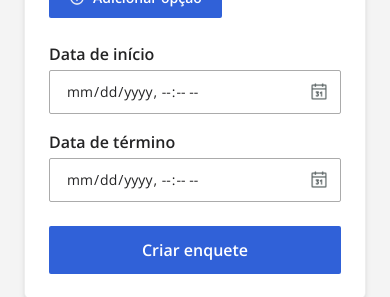
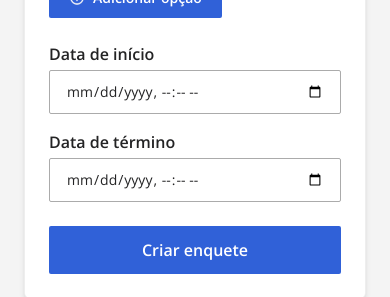
Before and after one commit to gabrielportodev/realtime-polls, a Next.js app: page /polls/new in a window 390 px wide. Shown: the part 548-845 px from the top of the page. Built offline with nearby package versions, Linux system fonts and the light colour scheme.

Commit message:
fix: corrige responsividade e acessibilidade visual nos componentes de poll

```diff
--- a/src/components/poll/poll-voting.tsx
+++ b/src/components/poll/poll-voting.tsx
@@ -101,7 +101,7 @@ function PollVoting({ initialPoll }: PollVotingProps) {
 
   if (showResults) {
     return (
-      <div className='bg-background flex justify-center items-start px-4 pt-16'>
+      <div className='bg-background flex justify-center items-start px-4 pt-16 pb-10'>
         <Card className='p-10 w-full max-w-2xl gap-6'>
           <h1 className='text-base font-bold text-text-dark'>{poll.title}</h1>
 
@@ -126,7 +126,7 @@ function PollVoting({ initialPoll }: PollVotingProps) {
   }
 
   return (
-    <div className='bg-background flex justify-center items-start px-4 pt-16'>
+    <div className='bg-background flex justify-center items-start px-4 pt-16 pb-10'>
       <Card className='p-10 w-full max-w-2xl gap-6'>
         <div className='flex flex-col gap-1'>
           <div className='flex items-center justify-between gap-2'>
--- a/src/components/ui/date-input.tsx
+++ b/src/components/ui/date-input.tsx
@@ -1,5 +1,4 @@
 import { cn } from '@/lib/utils'
-import Image from 'next/image'
 import * as React from 'react'
 
 export interface DateInputProps extends React.ComponentProps<'input'> {
@@ -7,20 +6,8 @@ export interface DateInputProps extends React.ComponentProps<'input'> {
   error?: string
 }
 
-function DateInput({ className, label, error, id, ref: externalRef, ...props }: DateInputProps) {
+function DateInput({ className, label, error, id, ...props }: DateInputProps) {
   const inputId = id ?? label?.toLowerCase().replace(/\s+/g, '-')
-  const internalRef = React.useRef<HTMLInputElement | null>(null)
-
-  function mergedRef(node: HTMLInputElement | null) {
-    internalRef.current = node
-    if (typeof externalRef === 'function') externalRef(node)
-    else if (externalRef) (externalRef as React.RefObject<HTMLInputElement | null>).current = node
-  }
-
-  function handleIconClick() {
-    internalRef.current?.focus()
-    internalRef.current?.showPicker()
-  }
 
   return (
     <div className='flex flex-col gap-1 w-full'>
@@ -29,32 +16,20 @@ function DateInput({ className, label, error, id, ref: externalRef, ...props }:
           {label}
         </label>
       )}
-      <div className='relative w-full'>
       <input
-          ref={mergedRef}
         id={inputId}
         type='datetime-local'
         className={cn(
-            'w-full h-11 px-4 pr-10 rounded-xs border border-neutral bg-white',
+          'w-full h-11 px-4 rounded-xs border border-neutral bg-white',
           'text-sm text-text-dark placeholder:text-neutral',
           'outline-none transition-all focus:ring-2 focus:ring-primary/30',
           'disabled:opacity-50 disabled:cursor-not-allowed',
-            '[&::-webkit-calendar-picker-indicator]:hidden [&::-webkit-inner-spin-button]:hidden',
+          '[&::-webkit-inner-spin-button]:hidden',
           error && 'border-red-500 focus:ring-red-500/30',
           className
         )}
         {...props}
       />
-        <button
-          type='button'
-          onClick={handleIconClick}
-          className='absolute right-3 top-1/2 -translate-y-1/2 cursor-pointer'
-          tabIndex={-1}
-          aria-label='Abrir calendário'
-        >
-          <Image src='/Calendar.png' alt='Calendário' width={20} height={20} />
-        </button>
-      </div>
       {error && <span className='text-xs text-red-500'>{error}</span>}
     </div>
   )
```
Also changed, not shown: public/Calendar.png (deleted). Lines whose indentation alone changed are shown as unchanged.
